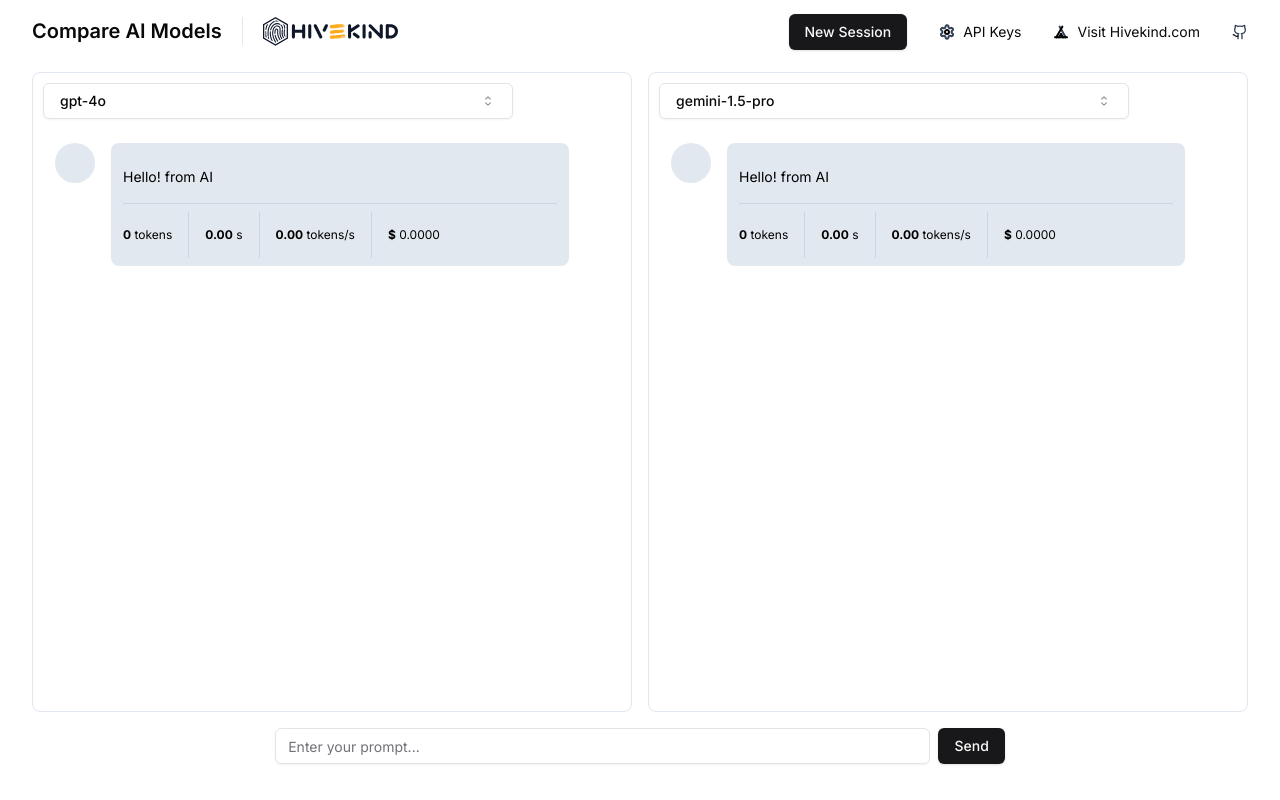
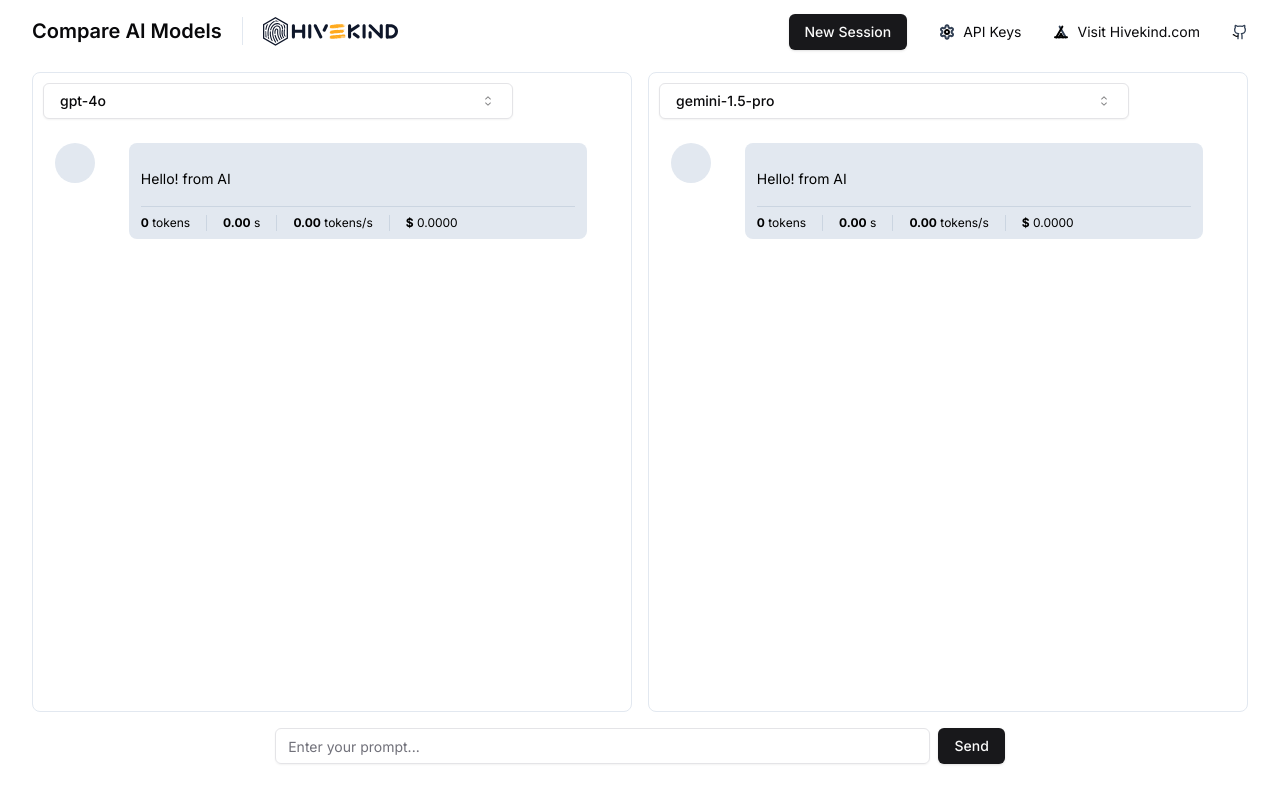
Before and after one commit to Hivekind/hivechat, a Next.js app: page /hivechat/ in a window 1280 px wide. Built offline with nearby package versions, Linux system fonts and the light colour scheme.

Commit message:
style: :lipstick: fix text that flows differently due to prose

```diff
--- a/package.json
+++ b/package.json
@@ -35,6 +35,7 @@
     "react-dom": "^18",
     "react-markdown": "^9.0.1",
     "recoil": "^0.7.7",
+    "sass": "^1.77.8",
     "tailwind-merge": "^2.4.0",
     "tailwindcss-animate": "^1.0.7",
     "uuid": "^10.0.0"
--- /dev/null
+++ b/src/components/message-bubble.scss
@@ -0,0 +1,12 @@
+.message-bubble {
+  .message-send,
+  .message-recv {
+    margin: 0 auto;
+  }
+
+  pre {
+    margin: 0;
+    padding: 0;
+    background-color: inherit;
+  }
+}
--- a/src/components/message-bubble.tsx
+++ b/src/components/message-bubble.tsx
@@ -8,6 +8,7 @@
 import hljs from "highlight.js";
 import { ClassAttributes, HTMLAttributes } from "react";
 import { useMemo } from "react";
+import "./message-bubble.scss";
 
 type ReactMarkdownComponentProps = ClassAttributes<HTMLElement> &
   HTMLAttributes<HTMLElement> &
@@ -42,18 +43,13 @@
 }: MessageData & { bubbleRef?: React.Ref<HTMLDivElement> }) {
   const className =
     type === MessageType.Send
-      ? "bg-slate-600 text-white"
-      : "bg-slate-200 text-black";
+      ? "bg-slate-600 text-white message-send"
+      : "bg-slate-200 text-black message-recv";
 
   const highlightedMarkdownText = useMemo(() => {
     return (
       <ReactMarkdown
         components={{
-          p(props) {
-            const { className, node, ...rest } = props;
-            return <p {...rest} className={`my-4 ${className ?? ""}`} />;
-          },
-
           code(props) {
             return highlightedCode(props);
           },
@@ -64,11 +60,8 @@
     );
   }, [message]);
 
-
   return (
-    <div className="mt-4"
-      ref={bubbleRef ? bubbleRef : null}
-    >
+    <div className="mt-4 message-bubble" ref={bubbleRef ? bubbleRef : null}>
       <div
         className={`flex w-full flex-col gap-2 rounded-lg px-3 py-2 text-sm prose`}
       >
@@ -95,34 +88,34 @@
               //    always render this even if streaming, so the message height is the same for both streaming and final message.
               //    this is important for the auto scrolling to work correctly.
               // if streaming, this will be hidden
-              <div className={streaming ? "invisible" : "" }>
+              <div className={streaming ? "invisible" : ""}>
                 <Separator
                   orientation="horizontal"
                   className="border-t border-slate-300 my-2"
                 />
                 <div className="text-xs flex gap-4">
-                  <p>
+                  <p className="not-prose">
                     <b>{metrics?.tokensUsed}</b> tokens
                   </p>
                   <Separator
                     orientation="vertical"
                     className="border-r border-slate-300"
                   />
-                  <p>
+                  <p className="not-prose">
                     <b>{metrics?.timeTaken.toFixed(2)}</b> s
                   </p>
                   <Separator
                     orientation="vertical"
                     className="border-r border-slate-300"
                   />
-                  <p>
+                  <p className="not-prose">
                     <b>{metrics?.tokensPerSec.toFixed(2)}</b> tokens/s
                   </p>
                   <Separator
                     orientation="vertical"
                     className="border-r border-slate-300"
                   />
-                  <p>
+                  <p className="not-prose">
                     <b>$</b> {metrics?.apiCreditsUsed.toFixed(4)}
                   </p>
                 </div>
@@ -142,7 +135,7 @@
   message,
   streaming = false,
   metrics,
-  bubbleRef = null,   // Auto scrolling: this is the ref for the streaming message
+  bubbleRef = null, // Auto scrolling: this is the ref for the streaming message
 }: Omit<MessageData, "type"> & { bubbleRef?: React.Ref<HTMLDivElement> }) {
   return MessageBubble({
     id,
```
Also changed, not shown: 1 other file (tests, documents, lock files or other folders).
